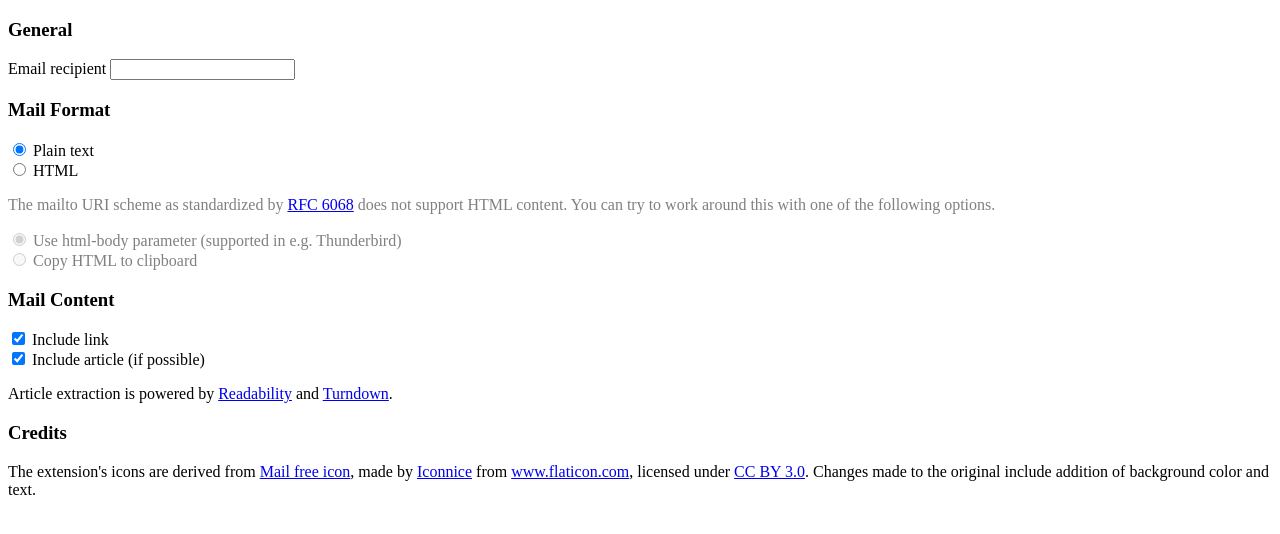
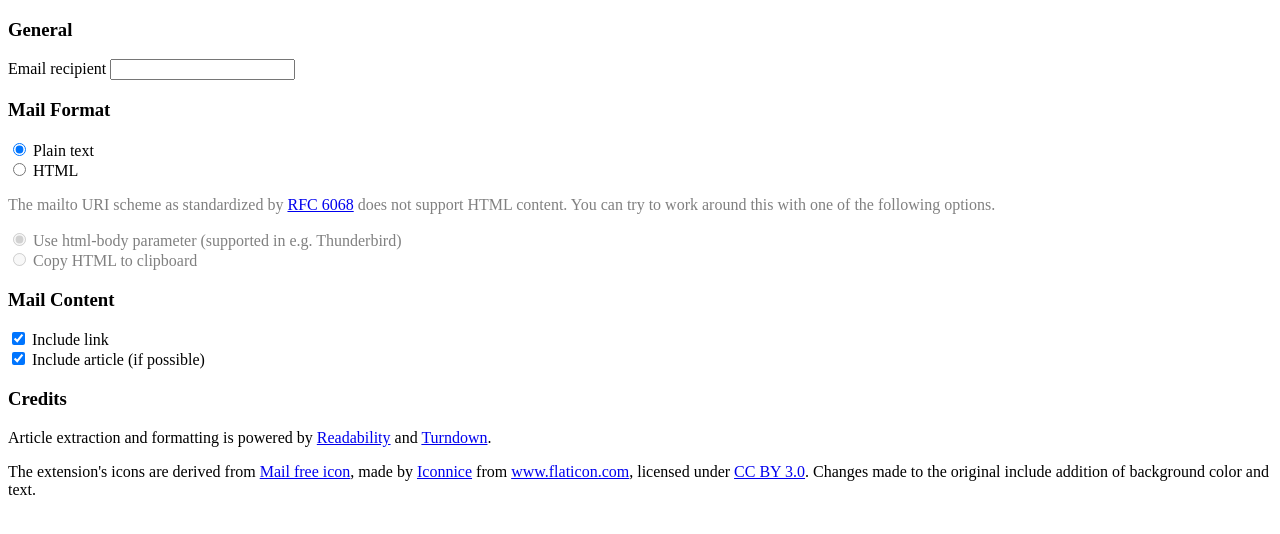
Before and after one commit to Johennes/mailto-me, a browser extension: page options.html in a window 1280 px wide. Drawn offline with Linux system fonts and the light colour scheme.

Commit message:
Update README and move credits

```diff
--- a/options.html
+++ b/options.html
@@ -32,18 +32,18 @@
             <br/>
             <input id="include-article" type="checkbox" name="include-article">
             <label for="include-article">Include article (if possible)</label>
-            <p>
-                Article extraction is powered by <a href="https://github.com/mozilla/readability">Readability</a>
-                and <a href="https://github.com/domchristie/turndown">Turndown</a>.
-            </p>
         </form>
         <h3>Credits</h3>
-        <div>
+        <p>
+            Article extraction and formatting is powered by <a href="https://github.com/mozilla/readability">Readability</a> and
+            <a href="https://github.com/domchristie/turndown">Turndown</a>.
+        </p>
+        <p>
             The extension's icons are derived from <a href="https://www.flaticon.com/free-icon/mail_131155">Mail free icon</a>,
             made by <a href="https://www.flaticon.com/authors/iconnice">Iconnice</a> from <a href="https://www.flaticon.com">www.flaticon.com</a>,
             licensed under <a href="https://creativecommons.org/licenses/by/3.0/legalcode">CC BY 3.0</a>. Changes made to the original
             include addition of background color and text.
-        </div>
+        </p>
         <script src="options.js"></script>
     </body>
 </html>
```
Also changed, not shown: README.md.
